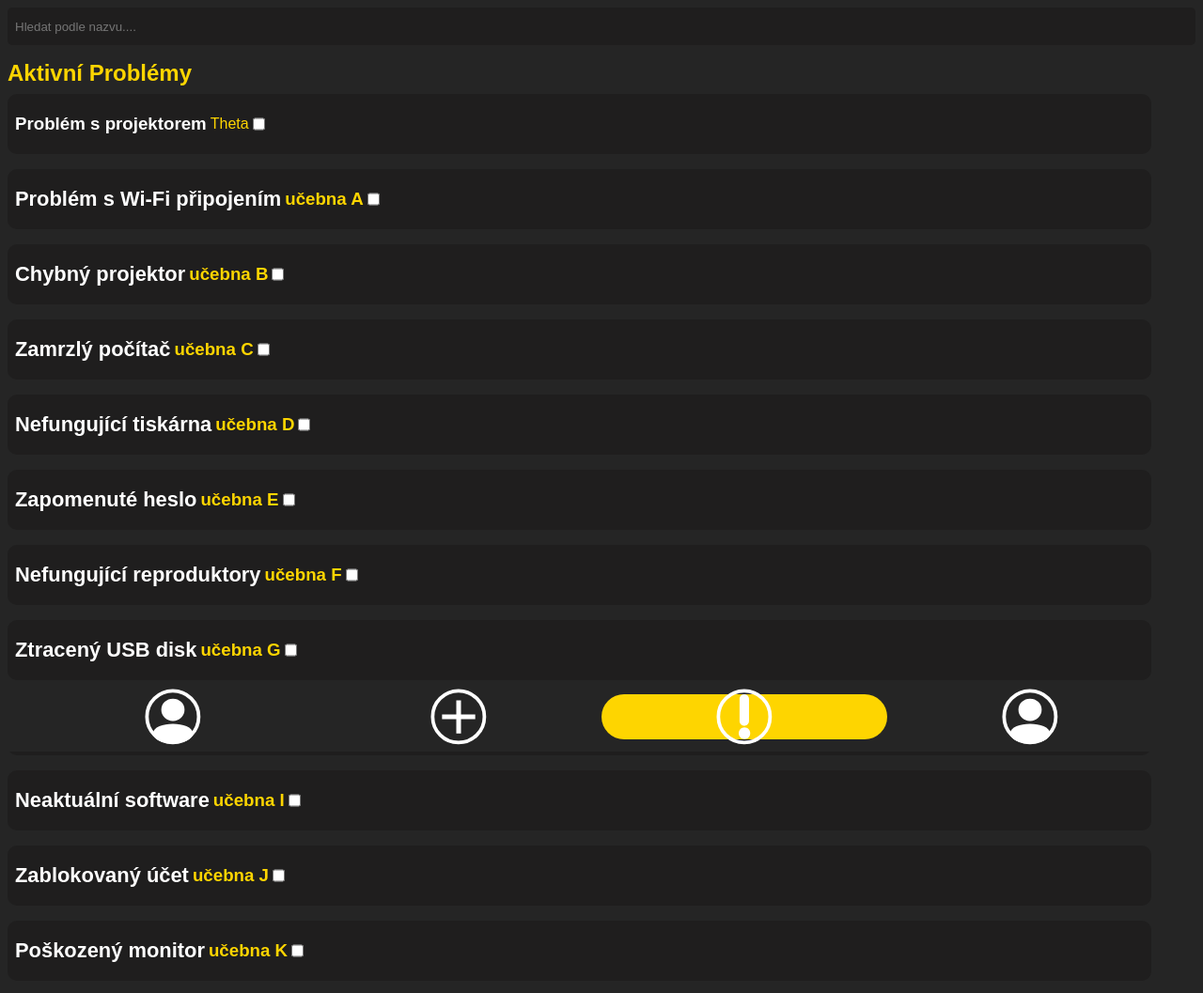
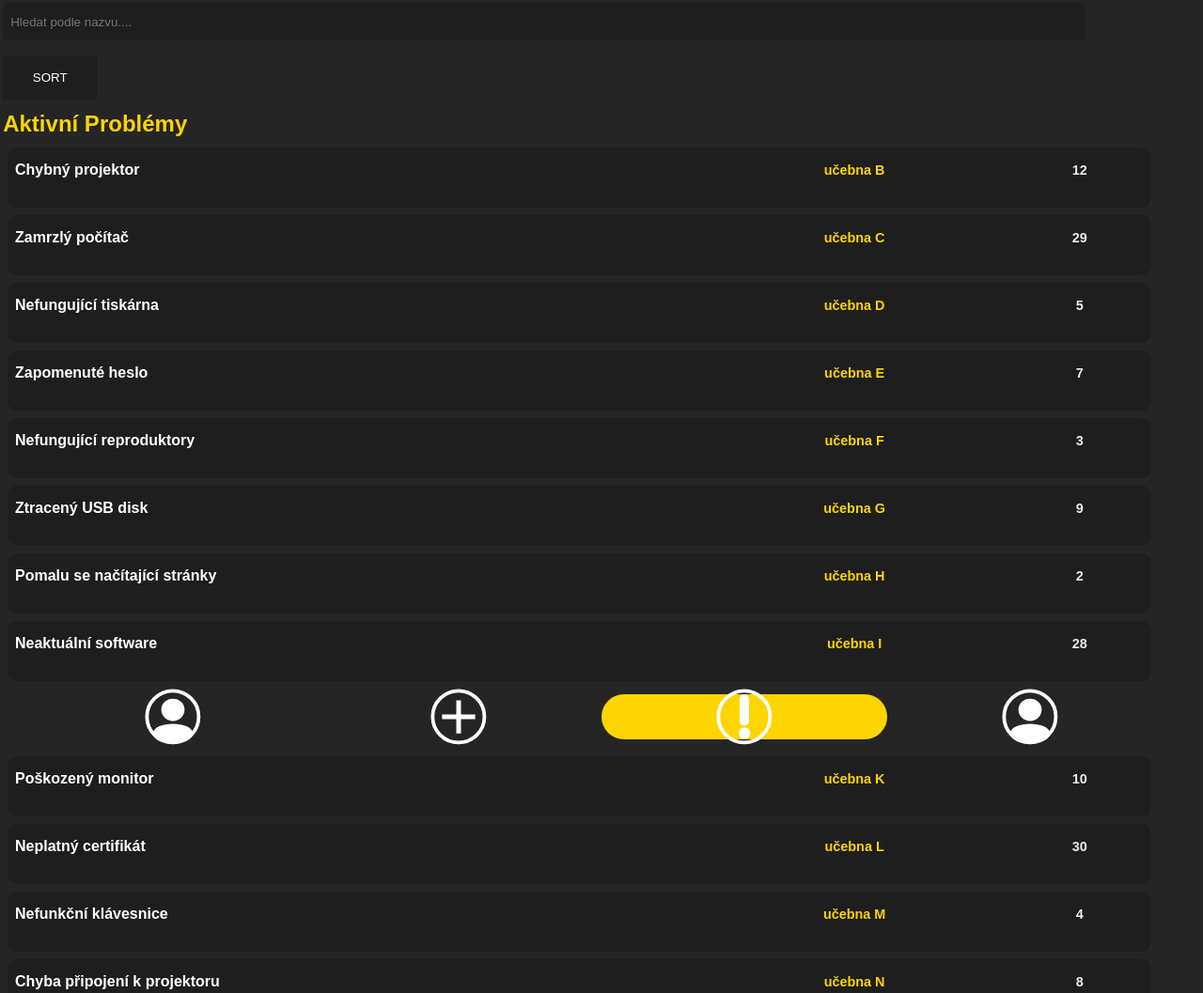
Before and after one commit to minibagr/AplikaceProSkolu, a plain HTML site: page src/main/resources/Website/index.html in a window 1280 px wide. Shown: the top 1057 px of the page at 94% size. Drawn offline with Linux system fonts and the light colour scheme.

Commit message:
Add files via upload

```diff
--- a/src/main/resources/Website/index.html
+++ b/src/main/resources/Website/index.html
@@ -28,20 +28,15 @@
                 </a>
             </div>
         </nav>
+            <div class="top-holder">
+                <input type="text" placeholder="Hledat podle nazvu...." id="searchInput">
+                <button id="sortButton">SORT</button>
+                <h2>Aktivní Problémy</h2>
+             </div>
+
             <main id="main">
-        <input type="text" placeholder="Hledat podle nazvu...." id="searchInput">
+            </main>
 
-        <h2>Aktivní Problémy</h2>
-        <a>
-            <div class="problemy">
-                <div class="problem-main-info">
-                    <h3>Problém s projektorem</h3>
-                    <p>Theta</p>
-                    <input type="checkbox" id="star" name="star" value="Pin">
-                </div>
-             </div>
-        </a>
-    </main>
             <script src="main.js"></script>
     </body>
     </html>
--- a/src/main/resources/Website/main.js
+++ b/src/main/resources/Website/main.js
@@ -2,7 +2,7 @@ let currentId = 0;
 
     const mainParent = document.getElementById("main");
 
-function AddProblem(title, room, description) {
+    function AddProblem(title, room, description, date) {
         const aElement = document.createElement('a');
 
         const titleElement = document.createElement('h3')
@@ -15,6 +15,9 @@ function AddProblem(title, room, description) {
         checkbox.id = "star";
         checkbox.type = "checkbox";
         checkbox.name = "star";
+
+        const dateConst = document.createElement('h4');
+        dateConst.innerHTML = date;
 
         const problemMainElement = document.createElement('h3');
         problemMainElement.classList.add("problem-main-info");
@@ -34,78 +37,70 @@ function AddProblem(title, room, description) {
         problemyDiv.appendChild(problemDescription);
         problemMainElement.appendChild(titleElement);
         problemMainElement.appendChild(classTitleElement);
-    problemMainElement.appendChild(checkbox);
+        problemMainElement.appendChild(dateConst);
+        //  problemMainElement.appendChild(checkbox);
+
+
 
         aElement.appendChild(problemyDiv);
         currentId++;
     }
 
-AddProblem("Problém s Wi-Fi připojením", "učebna A", "Slabý nebo žádný signál Wi-Fi.");
-AddProblem("Chybný projektor", "učebna B", "Projektor se nezapíná.");
-AddProblem("Zamrzlý počítač", "učebna C", "Počítač se zamrzne při spuštění.");
-AddProblem("Nefungující tiskárna", "učebna D", "Tiskárna nevydává žádné výtisky.");
-AddProblem("Zapomenuté heslo", "učebna E", "Student si nemůže přihlásit do systému.");
-AddProblem("Nefungující reproduktory", "učebna F", "Reproduktory nevydávají žádný zvuk.");
-AddProblem("Ztracený USB disk", "učebna G", "Uživatel nemůže najít připojené USB zařízení.");
-AddProblem("Pomalu se načítající stránky", "učebna H", "Internet je příliš pomalý pro práci.");
-AddProblem("Neaktuální software", "učebna I", "Počítače nemají aktualizovaný software.");
-AddProblem("Zablokovaný účet", "učebna J", "Uživatel nemá přístup k účtu.");
-AddProblem("Poškozený monitor", "učebna K", "Monitor nefunguje správně nebo má zlomenou obrazovku.");
-AddProblem("Neplatný certifikát", "učebna L", "Prohlížeč zobrazuje chybu certifikátu.");
-AddProblem("Nefunkční klávesnice", "učebna M", "Klávesnice nereaguje.");
-AddProblem("Chyba připojení k projektoru", "učebna N", "Počítač se nemůže připojit k projektoru.");
-AddProblem("Nesynchronizované hodiny", "učebna O", "Počítače ukazují nesprávný čas.");
-AddProblem("Zablokovaný software", "učebna P", "Aplikace se nechce spustit.");
-AddProblem("Nefungující myš", "učebna Q", "Myš nefunguje nebo nereaguje.");
-AddProblem("Problém s přístupem k síti", "učebna R", "Počítač nemá přístup k síti.");
-AddProblem("Poškozený USB port", "učebna S", "USB port nefunguje správně.");
-AddProblem("Chyba při spouštění aplikace", "učebna T", "Aplikace neodpovídá při spuštění.");
-AddProblem("Nečitelné texty na projektoru", "učebna U", "Projektor zobrazuje rozmazaný obraz.");
-AddProblem("Problém se zabezpečením účtů", "učebna V", "Účty nejsou dostatečně zabezpečené.");
-AddProblem("Špatná konfigurace IP adresy", "učebna W", "IP adresa není správně nastavena.");
-AddProblem("Nefunkční síťový kabel", "učebna X", "Síťový kabel není připojen nebo je poškozen.");
-AddProblem("Nefunkční kamera", "učebna Y", "Kamera není funkční.");
-AddProblem("Problém se sdíleným diskem", "učebna Z", "Uživatelé nemají přístup ke sdílenému disku.");
-AddProblem("Nefunkční hlášení chyb", "učebna A1", "Hlášení chyb nefunguje.");
-AddProblem("Nefunkční webkamera", "učebna B1", "Webkamera nefunguje správně.");
-AddProblem("Zablokovaný firewall", "učebna C1", "Firewall blokuje přístup k některým stránkám.");
-AddProblem("Zaseknutý skener", "učebna D1", "Skener přestal pracovat.");
-AddProblem("Pomalé přihlášení k účtu", "učebna E1", "Přihlášení trvá příliš dlouho.");
-AddProblem("Nepřístupné síťové disky", "učebna F1", "Síťové disky nejsou dostupné.");
-AddProblem("Problém se zálohováním dat", "učebna G1", "Data se nezálohují automaticky.");
-AddProblem("Chybná instalace softwaru", "učebna H1", "Software nebyl správně nainstalován.");
-AddProblem("Nefungující přihlašování přes biometriku", "učebna I1", "Biometrické přihlašování selhává.");
-AddProblem("Slabý signál Wi-Fi", "učebna J1", "Wi-Fi signál je příliš slabý.");
-AddProblem("Chybný antivirový software", "učebna K1", "Antivir nezachytává hrozby.");
-AddProblem("Neoprávněný přístup k systému", "učebna L1", "Uživatelé mají neautorizovaný přístup.");
-AddProblem("Poškozené napájecí kabely", "učebna M1", "Kabely jsou poškozené nebo opotřebované.");
-AddProblem("Nefunkční diskové úložiště", "učebna N1", "Diskové úložiště se nezobrazuje.");
-AddProblem("Problém s dálkovým ovladačem projektoru", "učebna O1", "Ovladač nefunguje.");
-AddProblem("Neúplné aktualizace", "učebna P1", "Aktualizace se nainstalovala jen částečně.");
-AddProblem("Konflikt IP adres", "učebna Q1", "Dvě zařízení mají stejnou IP adresu.");
-AddProblem("Zamrzlý systém během práce", "učebna R1", "Systém zamrzne během běžné práce.");
-AddProblem("Zpoždění v doručování e-mailů", "učebna S1", "E-maily chodí se zpožděním.");
-AddProblem("Chybná konfigurace serveru", "učebna T1", "Server není správně nakonfigurován.");
-AddProblem("Problém s VPN připojením", "učebna U1", "VPN připojení nefunguje.");
-AddProblem("Nefunkční cloudové úložiště", "učebna V1", "Cloudové úložiště není dostupné.");
-AddProblem("Chyba zabezpečení hesel", "učebna W1", "Hesla nejsou bezpečně uložena.");
-AddProblem("Pomalý výkon počítače", "učebna X1", "Počítač reaguje velmi pomalu.");
-AddProblem("Nefungující hlasová komunikace", "učebna Y1", "Mikrofon nebo sluchátka nefungují.");
-AddProblem("Problém se vzdáleným přístupem", "učebna Z1", "Uživatelé nemají vzdálený přístup.");
-AddProblem("Nefunkční notifikace", "učebna A2", "Notifikace v systému nefungují.");
-AddProblem("Problém s přístupem k databázi", "učebna B2", "Databáze není dostupná.");
-AddProblem("Špatné nastavení tiskárny", "učebna C2", "Tiskárna je špatně nastavena.");
-AddProblem("Problém s bezpečnostními kamerami", "učebna D2", "Kamery nejsou funkční.");
-AddProblem("Problém s instalací ovladačů", "učebna E2", "Ovladače nelze nainstalovat.");
-AddProblem("Problém s výkonem serveru", "učebna F2", "Server pracuje pomalu.");
-AddProblem("Nefungující vzdělávací platforma", "učebna G2", "Platforma pro výuku nefunguje.");
-AddProblem("Chybná konfigurace routeru", "učebna H2", "Router není správně nastaven.");
-AddProblem("Zamrzlé aplikace", "učebna I2", "Aplikace často zamrzají.");
-AddProblem("Chyba při ukládání souborů", "učebna J2", "Soubory se neukládají správně.");
-AddProblem("Nefunkční záložní zdroje", "učebna K2", "Záložní zdroj není funkční.");
-AddProblem("Problém s přístupovými právy", "učebna L2", "Uživatelé nemají správné přístupy.");
-AddProblem("Pomalé načítání dat", "učebna M2", "Data se načítají velmi pomalu.");
-AddProblem("Chybějící licence na software", "učebna N2", "Software nemá platnou licenci.");
+
+    AddProblem("Chybný projektor", "učebna B", "Projektor se nezapíná.", "12");
+AddProblem("Zamrzlý počítač", "učebna C", "Počítač se zamrzne při spuštění.", "29");
+AddProblem("Nefungující tiskárna", "učebna D", "Tiskárna nevydává žádné výtisky.", "5");
+AddProblem("Zapomenuté heslo", "učebna E", "Student si nemůže přihlásit do systému.", "7");
+AddProblem("Nefungující reproduktory", "učebna F", "Reproduktory nevydávají žádný zvuk.", "3");
+AddProblem("Ztracený USB disk", "učebna G", "Uživatel nemůže najít připojené USB zařízení.", "9");
+AddProblem("Pomalu se načítající stránky", "učebna H", "Internet je příliš pomalý pro práci.", "2");
+AddProblem("Neaktuální software", "učebna I", "Počítače nemají aktualizovaný software.", "28");
+AddProblem("Zablokovaný účet", "učebna J", "Uživatel nemá přístup k účtu.", "6");
+AddProblem("Poškozený monitor", "učebna K", "Monitor nefunguje správně nebo má zlomenou obrazovku.", "10");
+AddProblem("Neplatný certifikát", "učebna L", "Prohlížeč zobrazuje chybu certifikátu.", "30");
+AddProblem("Nefunkční klávesnice", "učebna M", "Klávesnice nereaguje.", "4");
+AddProblem("Chyba připojení k projektoru", "učebna N", "Počítač se nemůže připojit k projektoru.", "8");
+AddProblem("Nesynchronizované hodiny", "učebna O", "Počítače ukazují nesprávný čas.", "12");
+AddProblem("Zablokovaný software", "učebna P", "Aplikace se nechce spustit.", "27");
+AddProblem("Nefungující myš", "učebna Q", "Myš nefunguje nebo nereaguje.", "11");
+AddProblem("Problém s přístupem k síti", "učebna R", "Počítač nemá přístup k síti.", "13");
+AddProblem("Poškozený USB port", "učebna S", "USB port nefunguje správně.", "26");
+AddProblem("Chyba při spouštění aplikace", "učebna T", "Aplikace neodpovídá při spuštění.", "14");
+AddProblem("Nečitelné texty na projektoru", "učebna U", "Projektor zobrazuje rozmazaný obraz.", "1");
+AddProblem("Problém se zabezpečením účtů", "učebna V", "Účty nejsou dostatečně zabezpečené.", "7");
+AddProblem("Špatná konfigurace IP adresy", "učebna W", "IP adresa není správně nastavena.", "9");
+AddProblem("Nefunkční síťový kabel", "učebna X", "Síťový kabel není připojen nebo je poškozen.", "2");
+AddProblem("Nefunkční kamera", "učebna Y", "Kamera není funkční.", "6");
+AddProblem("Problém se sdíleným diskem", "učebna Z", "Uživatelé nemají přístup ke sdílenému disku.", "10");
+AddProblem("Nefunkční hlášení chyb", "učebna A1", "Hlášení chyb nefunguje.", "11");
+AddProblem("Nefunkční webkamera", "učebna B1", "Webkamera nefunguje správně.", "29");
+AddProblem("Zablokovaný firewall", "učebna C1", "Firewall blokuje přístup k některým stránkám.", "3");
+AddProblem("Zaseknutý skener", "učebna D1", "Skener přestal pracovat.", "5");
+AddProblem("Pomalé přihlášení k účtu", "učebna E1", "Přihlášení trvá příliš dlouho.", "8");
+AddProblem("Nepřístupné síťové disky", "učebna F1", "Síťové disky nejsou dostupné.", "4");
+AddProblem("Problém se zálohováním dat", "učebna G1", "Data se nezálohují automaticky.", "12");
+AddProblem("Chybná instalace softwaru", "učebna H1", "Software nebyl správně nainstalován.", "13");
+AddProblem("Nefungující přihlašování přes biometriku", "učebna I1", "Biometrické přihlašování selhává.", "30");
+AddProblem("Slabý signál Wi-Fi", "učebna J1", "Wi-Fi signál je příliš slabý.", "14");
+AddProblem("Chybný antivirový software", "učebna K1", "Antivir nezachytává hrozby.", "1");
+AddProblem("Neoprávněný přístup k systému", "učebna L1", "Uživatelé mají neautorizovaný přístup.", "2");
+AddProblem("Poškozené napájecí kabely", "učebna M1", "Kabely jsou poškozené nebo opotřebované.", "3");
+AddProblem("Nefunkční diskové úložiště", "učebna N1", "Diskové úložiště se nezobrazuje.", "4");
+AddProblem("Problém s dálkovým ovladačem projektoru", "učebna O1", "Ovladač nefunguje.", "6");
+AddProblem("Neúplné aktualizace", "učebna P1", "Aktualizace se nainstalovala jen částečně.", "7");
+AddProblem("Konflikt IP adres", "učebna Q1", "Dvě zařízení mají stejnou IP adresu.", "8");
+AddProblem("Zamrzlý systém během práce", "učebna R1", "Systém zamrzne během běžné práce.", "9");
+AddProblem("Zpoždění v doručování e-mailů", "učebna S1", "E-maily chodí se zpožděním.", "10");
+AddProblem("Chybná konfigurace serveru", "učebna T1", "Server není správně nakonfigurován.", "11");
+AddProblem("Problém s VPN připojením", "učebna U1", "VPN připojení nefunguje.", "12");
+AddProblem("Nefunkční cloudové úložiště", "učebna V1", "Cloudové úložiště není dostupné.", "13");
+AddProblem("Chyba zabezpečení hesel", "učebna W1", "Hesla nejsou bezpečně uložena.", "14");
+AddProblem("Pomalý výkon počítače", "učebna X1", "Počítač reaguje velmi pomalu.", "28");
+AddProblem("Nefungující hlasová komunikace", "učebna Y1", "Mikrofon nebo sluchátka nefungují.", "29");
+AddProblem("Problém se vzdáleným přístupem", "učebna Z1", "Uživatelé nemají vzdálený přístup.", "1");
+AddProblem("Nefunkční notifikace", "učebna A2", "Notifikace v systému nefungují.", "2");
+AddProblem("Problém s přístupem k databázi", "učebna B2", "Databáze není dostupná.", "3");
+
 
     document.addEventListener("DOMContentLoaded", function () {
         const searchInput = document.getElementById("searchInput");
@@ -136,3 +131,45 @@ function ShowProblem(id) {
             problemDiv.classList.add("expand");
         }
     }
+
+    let buttonCLick = 0;
+    let originalOrder = [];
+
+    document.addEventListener("DOMContentLoaded", function () {
+        const problemsContainer = document.getElementById("main");
+        const problems = Array.from(problemsContainer.querySelectorAll(".problemy"));
+
+        originalOrder = problems.map(problem => problem);
+    });
+
+    function filterProblemsByDate() {
+        const problemsContainer = document.getElementById("main");
+        const problems = Array.from(problemsContainer.querySelectorAll(".problemy"));
+
+        if (buttonCLick === 0) {
+            problems.sort((a, b) => {
+                const dateA = new Date(a.querySelector("h4").textContent.replace(/[()]/g, ""));
+                const dateB = new Date(b.querySelector("h4").textContent.replace(/[()]/g, ""));
+                return dateA - dateB;
+            });
+        } else if (buttonCLick === 1) {
+            problems.sort((a, b) => {
+                const dateA = new Date(a.querySelector("h4").textContent.replace(/[()]/g, ""));
+                const dateB = new Date(b.querySelector("h4").textContent.replace(/[()]/g, ""));
+                return dateB - dateA;
+            });
+        } else if (buttonCLick === 2) {
+            problemsContainer.innerHTML = "";
+            originalOrder.forEach(problem => problemsContainer.appendChild(problem));
+            buttonCLick = -1;
+        }
+
+        if (buttonCLick !== -1) {
+            problems.forEach(problem => problemsContainer.appendChild(problem));
+        }
+
+        buttonCLick++;
+    }
+
+    const sortButton = document.getElementById("sortButton");
+    sortButton.addEventListener("click", filterProblemsByDate);
--- a/src/main/resources/Website/styles.css
+++ b/src/main/resources/Website/styles.css
@@ -59,9 +59,10 @@ main {
     padding: 8px;
     display: flex;
     flex-direction: column;
+    gap: .5rem;
 }
 
-main h2 {
+h2 {
     user-select: none;
     color: var(--secondary-color);
     font-family: var(--main-font);
@@ -71,15 +72,23 @@ main a {
     text-decoration: none;
 }
 
-main input {
+input {
     width: 100%;
+    border: 0;
     height: 2.5rem;
     background-color: #1f1e1e;
     color: white;
     padding: 8px;
     border-radius: 5px;
     margin-bottom: 1rem;
-    border: 0;
+}
+
+.top-holder {
+    width: 90%;
+    margin: 0.2rem;
+    display: flex;
+    align-items: flex-start;
+    flex-direction: column;
 }
 
 #login {
@@ -108,6 +117,15 @@ main input {
     background-color: #505be6;
 }
 
+button {
+    border: 0;
+    margin-bottom: 12px;
+    padding: 16px;
+    color: white;
+    width: 100px;
+    background-color: #1f1e1e;;
+}
+
 .problemy {
     transition: 0.3s;
     width: 95%;
@@ -117,37 +135,49 @@ main input {
     flex-direction: column;
     overflow:hidden;
     padding: 8px;
-    margin-top: .5rem;
-    margin-bottom: .5rem;
     border-radius: 10px;
 }
 
 .problem-main-info {
     display: flex;
     align-items: center;
+    justify-content: space-between;
     user-select: none;
     color: white;
     font-family: var(--main-font);
 }
 
 .problem-main-info p {
+    text-align: center;
+    font-size: 0.9rem;
     color: var(--secondary-color);
+    width: 20%;
+}
+
+.problem-main-info h4 {
+    font-size: 0.9rem;
+    margin: 0.5rem;
+    color: rgb(235, 235, 235);
+    width: 10%;
+    text-align: center;
 }
 
 .problem-main-info h3 {
-    margin-right: 4px;
+    margin-right: 1px;
+    font-size: 1rem;
+    width: 60%;
 }
 
-.problem-main-info input[type="checkbox"] {
+input[type="checkbox"] {
     width: auto;
     margin: 4px;
     cursor: pointer;
 }
 
 .expand {
-    transition: 0.6s;
+    transition: 0.4s;
     background-color: rgb(51, 51, 51);
-    height: 12rem;
+    height: 8rem;
 }
 
 .problem-main-info {
```
Also changed, not shown: src/main/resources/Website/main.html (line endings or trailing spaces). Lines whose indentation alone changed are shown as unchanged.
